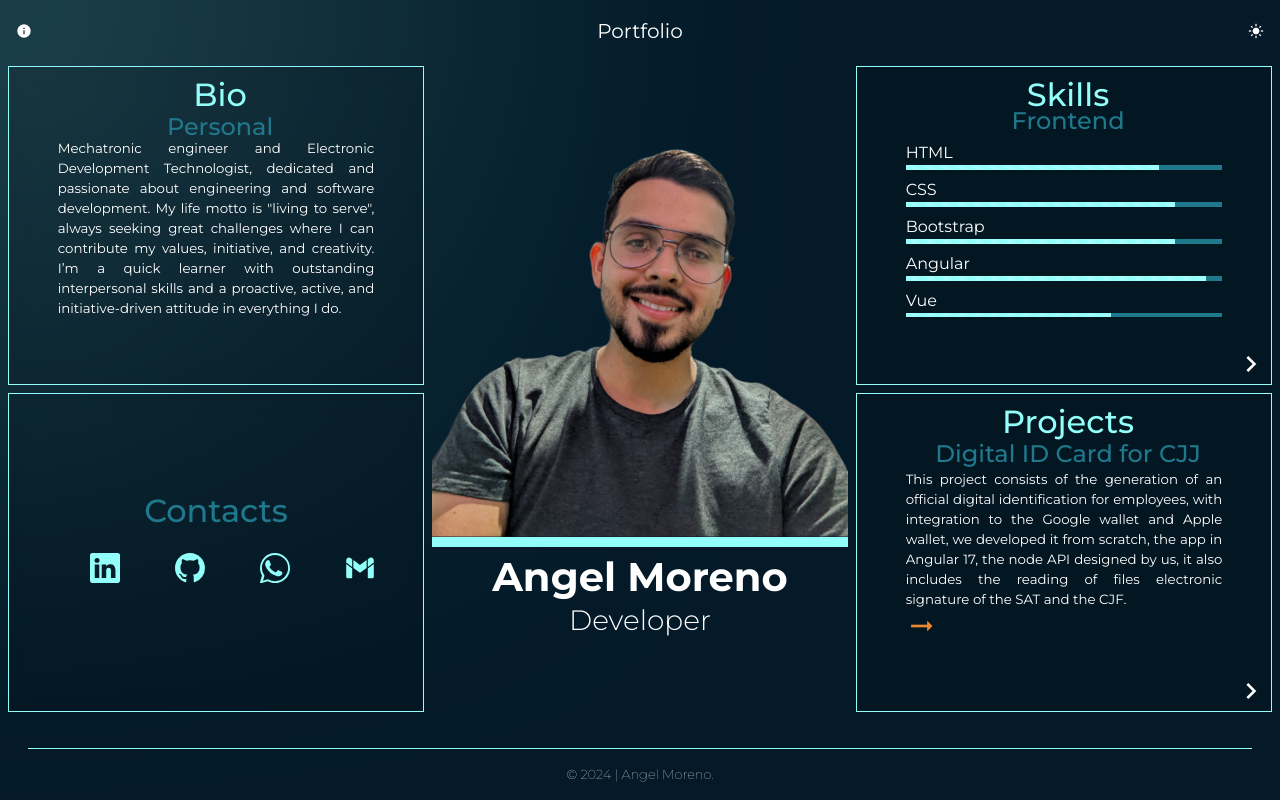
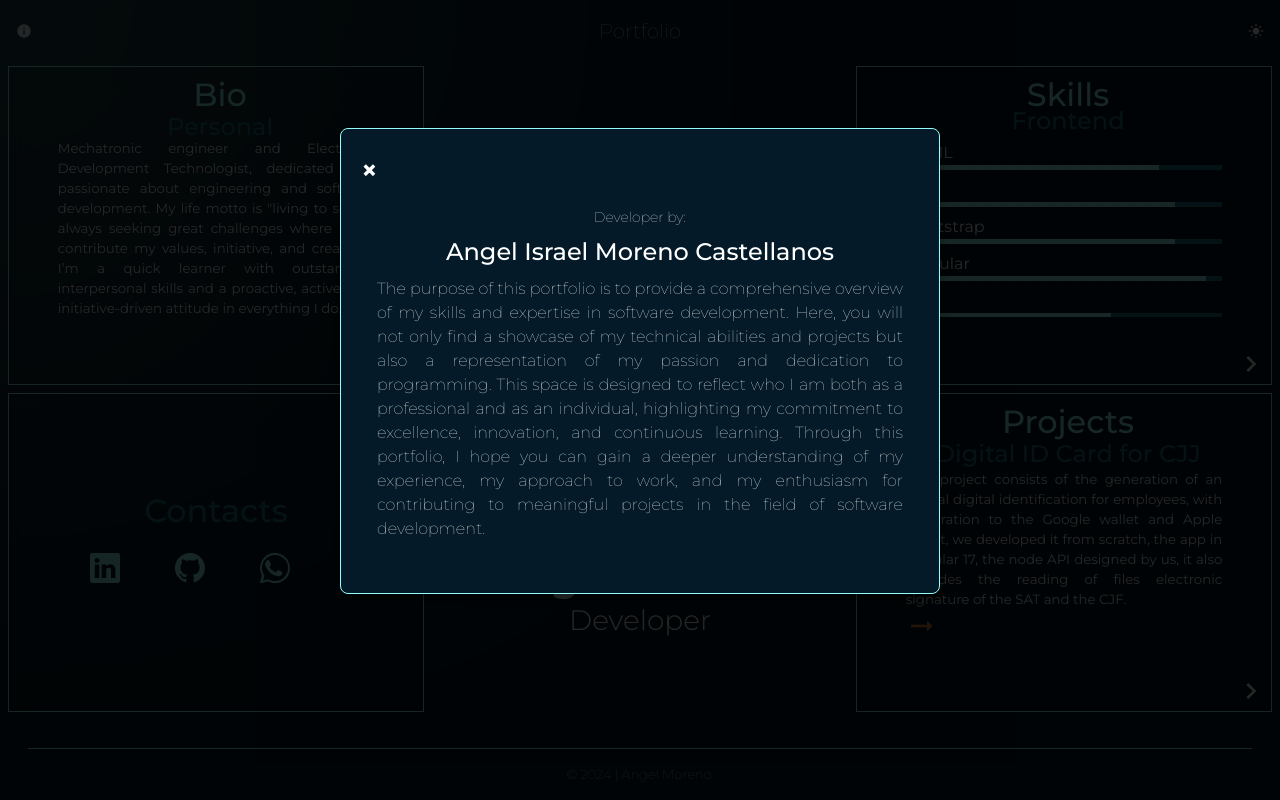
Before and after one commit to Moca9801/mocadev, an Angular app: page / in a window 1280 px wide. Both pictures are taken after a click on the button "info". Built offline with nearby package versions, Linux system fonts and the light colour scheme.

Commit message:
modal completed

```diff
--- a/src/app/components/header/header.component.html
+++ b/src/app/components/header/header.component.html
@@ -1,7 +1,9 @@
 <header class="d-flex align-items-center justify-content-between p-3">
-    <button><span class="material-icons fs-6">info</span></button>
-    <div class="fs-5 title">Portfolio</div>
+    <button id="myBtn" (click)="modal.openModal()"><span class="material-icons fs-6 fw-lighter">info</span></button>
+    <div class="fs-5 fw-lighter title">Portfolio</div>
     <button (click)="toggleTheme()">
-        <span class="material-icons fs-6">{{ isDarkTheme ? 'dark_mode' : 'light_mode' }}</span>
+        <span class="material-icons fs-6 fw-lighter">{{ isDarkTheme ? 'dark_mode' : 'light_mode' }}</span>
     </button>
 </header>
+
+<app-modal #modal></app-modal>
--- a/src/app/components/header/header.component.ts
+++ b/src/app/components/header/header.component.ts
@@ -1,14 +1,16 @@
-import { Component } from '@angular/core';
+import { Component, HostListener, Input } from '@angular/core';
 import { ThemeService } from '../../services/theme.service';
+import { ModalComponent } from '../modal/modal.component';
 
 @Component({
   selector: 'app-header',
   standalone: true,
-  imports: [],
+  imports: [ModalComponent],
   templateUrl: './header.component.html',
   styleUrl: './header.component.scss'
 })
 export class HeaderComponent {
+
   constructor(private themeService: ThemeService){}
   isDarkTheme: boolean = false;
 
--- /dev/null
+++ b/src/app/components/modal/modal.component.html
@@ -0,0 +1,12 @@
+<div id="myModal" class="modal" [ngStyle]="{'display': display}">
+  <div class="modal-content">
+    <span class="close" (click)="closeModal()">&times;</span>
+    <div class="modal-body">
+      <p class="small-text">Developer by:</p>
+      <h1>Angel Israel Moreno Castellanos</h1>
+      <p class="description">
+        The purpose of this portfolio is to provide a comprehensive overview of my skills and expertise in software development. Here, you will not only find a showcase of my technical abilities and projects but also a representation of my passion and dedication to programming. This space is designed to reflect who I am both as a professional and as an individual, highlighting my commitment to excellence, innovation, and continuous learning. Through this portfolio, I hope you can gain a deeper understanding of my experience, my approach to work, and my enthusiasm for contributing to meaningful projects in the field of software development.
+      </p>
+    </div>
+  </div>
+</div>
--- /dev/null
+++ b/src/app/components/modal/modal.component.scss
@@ -0,0 +1,100 @@
+/* Modal styles */
+.modal {
+  display: none;
+  position: fixed;
+  z-index: 1000;
+  left: 0;
+  top: 0;
+  width: 100%;
+  height: 100%;
+  overflow: auto;
+  background-color: rgba(0,0,0,0.85); /* Fondo oscuro semi-transparente */
+}
+
+.modal-content {
+  background-color: var(--background-color);
+  border: 1px solid var(--primary-color);
+  margin: 10% auto;
+  padding: 20px;
+  width: 80%;
+  max-width: 600px;
+  box-shadow: 0 5px 15px rgba(0,0,0,0.3);
+  position: relative;
+}
+
+.close {
+  float: left;
+  font-size: 28px;
+  font-weight: bold;
+  cursor: pointer;
+}
+
+.close:hover,
+.close:focus {
+  color: black;
+  text-decoration: none;
+  cursor: pointer;
+}
+
+.modal-body {
+  text-align: center;
+}
+
+.small-text {
+  font-size: 14px;
+  font-weight: lighter;
+  margin-bottom: 5px;
+}
+
+h1 {
+  font-size: 24px;
+  margin: 10px 0;
+}
+
+.description {
+  font-size: 16px;
+  color: var(--primary-text-color);
+  text-align: justify;
+  font-weight: lighter;
+}
+
+/* Responsive styles */
+@media (max-width: 768px) {
+  .modal-content {
+    width: 90%;
+    margin: 20% auto;
+    padding: 15px;
+  }
+
+  h1 {
+    font-size: 20px;
+  }
+
+  .description {
+    font-size: 14px;
+  }
+}
+
+@media (max-width: 480px) {
+  .modal-content {
+    width: 95%;
+    margin: 25% auto;
+    padding: 10px;
+  }
+
+  h1 {
+    font-size: 18px;
+  }
+
+  .description {
+    font-size: 12px;
+  }
+
+  .small-text {
+    font-size: 12px;
+  }
+
+  .close {
+    font-size: 24px;
+  }
+}
--- /dev/null
+++ b/src/app/components/modal/modal.component.ts
@@ -0,0 +1,29 @@
+import { CommonModule } from '@angular/common';
+import { Component, HostListener, Input } from '@angular/core';
+
+@Component({
+  selector: 'app-modal',
+  standalone: true,
+  imports: [CommonModule],
+  templateUrl: './modal.component.html',
+  styleUrl: './modal.component.scss'
+})
+export class ModalComponent {
+  @Input() display: string = 'none';
+
+  openModal() {
+    this.display = 'block';
+  }
+
+  closeModal() {
+    this.display = 'none';
+  }
+
+  @HostListener('window:click', ['$event'])
+  onWindowClick(event: MouseEvent) {
+    const modal = document.getElementById('myModal');
+    if (event.target === modal) {
+      this.display = 'none';
+    }
+  }
+}
--- a/src/app/layouts/main/main.component.scss
+++ b/src/app/layouts/main/main.component.scss
@@ -1,5 +1,3 @@
-@import '../../../assets/styles/vars.scss';
-
 .app-container {
     display: flex;
     flex-direction: column;
@@ -9,7 +7,6 @@
 
 .header {
     width: 100%; /* Ocupa todo el ancho disponible */
-    z-index: 2; /* Asegura que el header esté sobre los paneles */
 }
 
 .panel-container {
@@ -23,7 +20,6 @@
     height: 100%;
     box-sizing: border-box;
     z-index: 4;
-
 }
 
 .left-panel {
```
Also changed, not shown: src/app/components/header/header.component.scss (line endings or trailing spaces), 1 other file (tests, documents, lock files or other folders).
